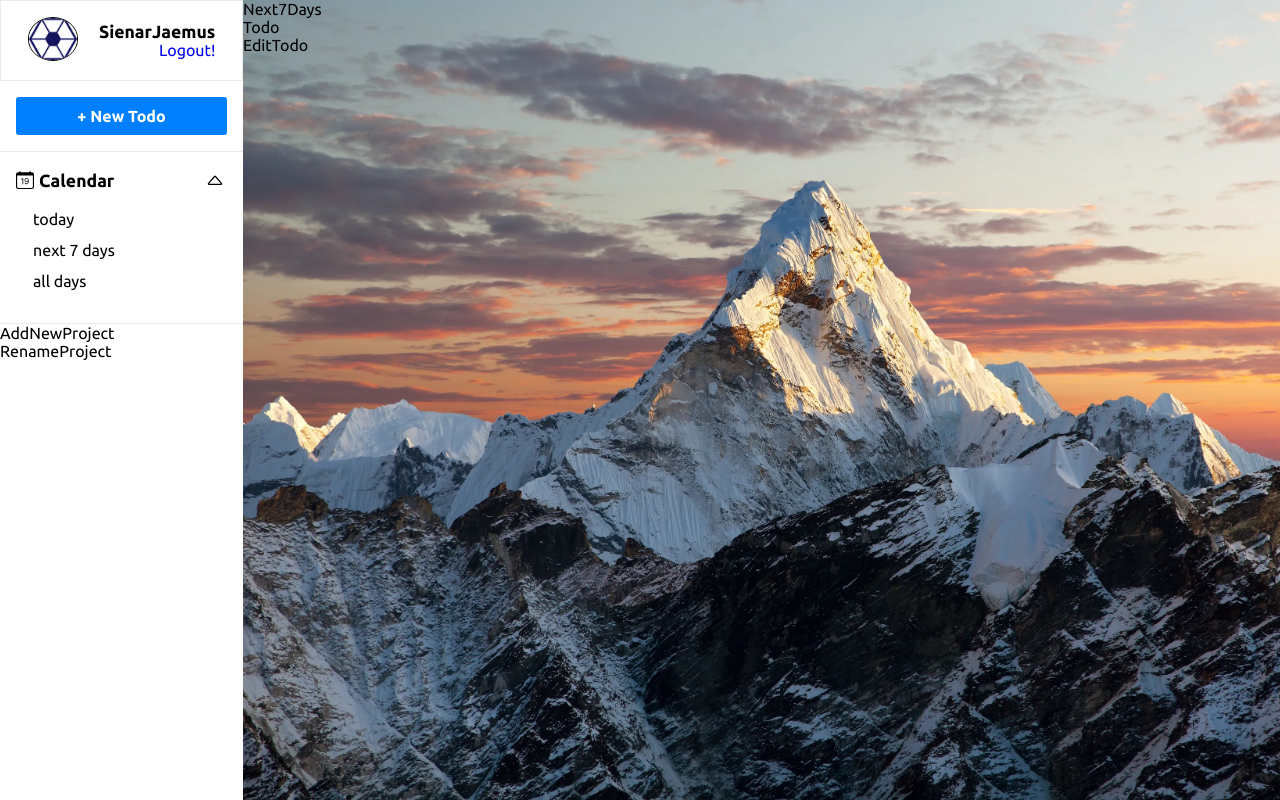
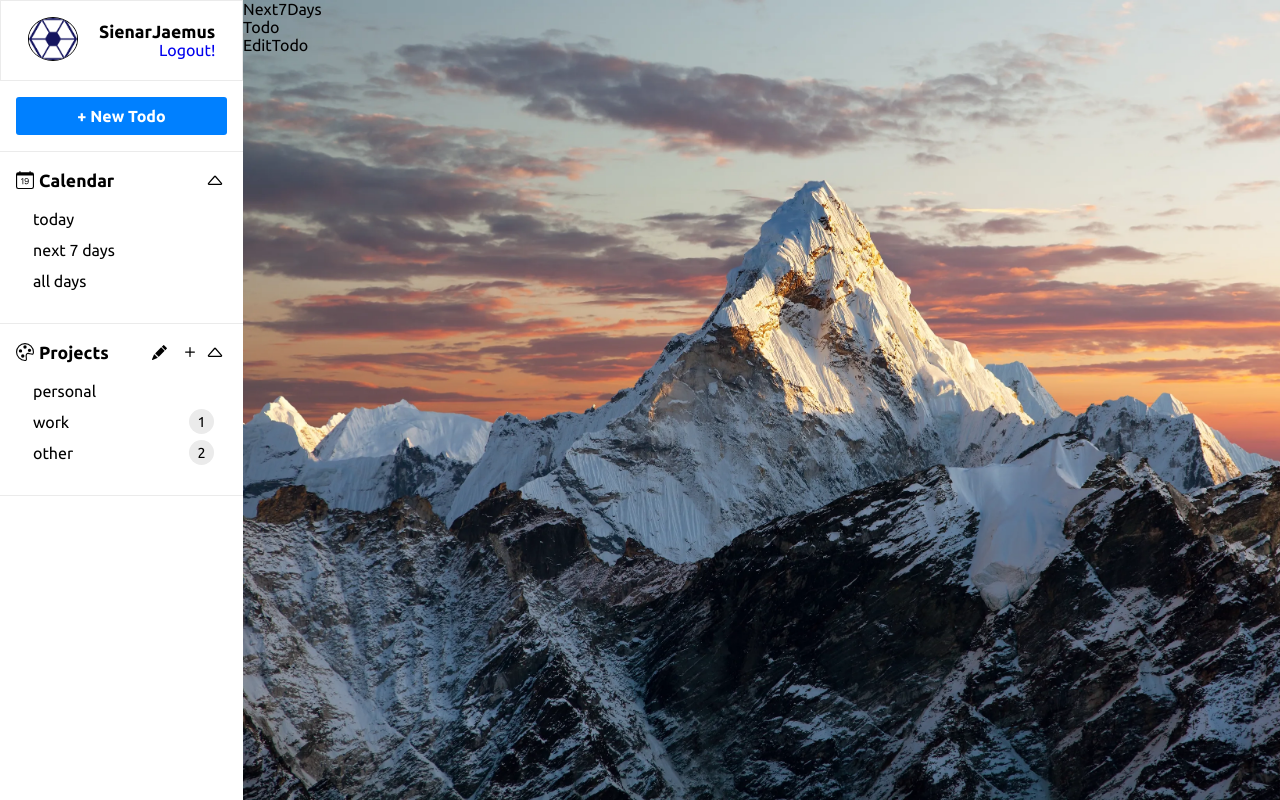
Before and after one commit to Ice-Citron/TDL-app-React-Firebase, a React (Create React App) app in the folder tdl-app/: page / in a window 1280 px wide. Built offline with nearby package versions, Linux system fonts and the light colour scheme.

Commit message:
still in progress of finishing part 8. learning quite a bit about HTML, such as semantic HTML, difference between non-semantic and semantic HTML etc, such as div and span

```diff
--- a/tdl-app/src/App.css
+++ b/tdl-app/src/App.css
@@ -241,3 +241,98 @@
     font-size: 1rem;
     cursor: pointer; /* Refer to notes for how cursor property works */ /* PAY ATTENTION to behaviour of cursor when near items */
 }
+
+
+/* Part 8 - Projects, Project, AddNewProject button */
+/* Projects */
+.Projects {
+    padding: 1rem;
+    border-bottom: 1px solid #ebebeb;
+}
+.Projects .header {
+    display: flex;
+    align-items: center;
+}
+.Projects .header .title {
+    display: flex;
+    align-items: center;
+    flex: 1;
+}
+.Projects .header .title p {
+    margin-left: 5px;
+    font-size: 1.1rem;
+    font-weight: bold;
+}
+.Projects .header .btns {
+    display: flex;
+    align-items: center;
+}
+.Projects .header .btns span.edit {
+    margin-right: 5px;
+}
+.Projects .header .btns span {
+    border-radius: 50%;
+    cursor: pointer;
+    width: 25px;
+    height: 25px;
+    display: flex;
+    align-items: center;
+    justify-content: center;
+}
+.Projects .header .btns span:hover {
+    background-color: #ebebeb;
+    transition: all 300ms ease-in-out;
+}
+.Projects .items {
+    padding: 0.5rem;
+}
+/* Project */
+.Project {
+    position: relative;
+    display: flex;
+    align-items: center;
+    padding: 0.25rem;
+    margin: 5px;
+    font-size: 1rem;
+}
+.Project .name {
+    cursor: pointer;
+    word-break: break-all;
+}
+.Project .btns {
+    display: flex;
+    align-items: center;
+}
+.Project .btns .total-todos {
+    position: absolute;
+    right: 0;
+    background: #ebebeb;
+    width: 25px;
+    height: 25px;
+    font-size: 0.9rem;
+    display: flex;
+    align-items: center;
+    justify-content: center;
+    border-radius: 50%;
+}
+.Project .btns .edit-delete {
+    position: absolute;
+    right: 0;
+    display: flex;
+}
+.Project .btns .edit-delete span {
+    border-radius: 50%;
+    cursor: pointer;
+    width: 25px;
+    height: 25px;
+    display: flex;
+    align-items: center;
+    justify-content: center;
+    transition: background 300ms ease-in-out;
+}
+.Project .btns .edit-delete span.edit:hover {
+    background: #acffac;
+}
+.Project .btns .edit-delete span.delete:hover {
+    background: #ffacac;
+}
--- a/tdl-app/src/components/AddNewProject.js
+++ b/tdl-app/src/components/AddNewProject.js
@@ -1,11 +1,16 @@
 import React from "react"
+import { Plus } from "react-bootstrap-icons"
 
 
-function AddNewProject({ children }) {
+function AddNewProject() {
 
     return (
         <div className="AddNewProject">
-            AddNewProject
+            <div className="add-button">
+                <span>
+                    <Plus size="20" />
+                </span>
+            </div>
         </div>
     )
 }
--- a/tdl-app/src/components/Project.js
+++ b/tdl-app/src/components/Project.js
@@ -1,13 +1,37 @@
 import React from "react"
+import { Pencil, XCircle } from 'react-bootstrap-icons'
 
 import RenameProject from "./RenameProject"
 
 
-function Project({ children }) {
+function Project({ project, edit }) {
 
     return (
-        <div className="Project">
-            <RenameProject />
+        <div className='Project'>
+            <div className="name">
+                {project.name}
+            </div>
+            <div className="btns">
+                {
+                    edit ?          // conditional operator, akin to C/C++ ! :)
+                        // <span>s here are
+                        <div className="edit-delete">
+                            <span className="edit">
+                                <Pencil size="13" />
+                            </span>
+                            <span className="delete">
+                                <XCircle size="13" />
+                            </span>
+                        </div>
+                    :
+                        project.numOfTodos === 0 ?
+                            ""
+                        :
+                            <div className="total-todos">
+                                {project.numOfTodos}
+                            </div>
+                }
+            </div>
         </div>
     )
 }
--- a/tdl-app/src/components/Projects.js
+++ b/tdl-app/src/components/Projects.js
@@ -1,15 +1,56 @@
-import React from "react"
+import React, {useState} from "react"
+import { CaretUp, Palette, PencilFill } from 'react-bootstrap-icons'
 
 import AddNewProject from "./AddNewProject"
 import Project from "./Project"
 
 
-function Projects({ children }) {
+function Projects({}) {
+    const [showMenu, setShowMenu] = useState(true);
+    const [edit, setEdit] = useState(false)                     // set true when pencil button is clicked
+    const pencilColor = edit ? "#1EC94C" : "#000000"            // colour of pencil button changes from green to black if button is clicked
+
+    const projects = [
+        { id : 1, name : "personal", numOfTodos : 0 },  // pre-defined array of task, their IDs, names and number of ToDos
+        { id : 2, name : "work", numOfTodos : 1 },
+        { id : 3, name : "other", numOfTodos : 2 }
+    ]
 
     return (
-        <div className="Projects">
-            <AddNewProject />
-            <Project />
+        <div className='Projects'>
+            <div className="header">
+                <div className="title">
+                    <Palette size="18" />
+                    <p>Projects</p>
+                </div>
+                <div className="btns">
+                    {
+                        showMenu && projects.length > 0 &&
+                        <span className='edit' onClick={ () => setEdit(edit => !edit)}>
+                            <PencilFill size="15" color={pencilColor}/>
+                        </span>
+                    }
+                    <AddNewProject />
+                    <span className='arrow'>
+                        <CaretUp size="20" />
+                    </span>
+                </div>
+            </div>
+            <div className="items">
+                {
+                    projects.map( project =>  // array.map() in action. Key is used to uniquely identify each element in the array, like previously, needed so that React can keep track of each element in the array
+                                              // so there's no risk of re-rendering the same element twice
+                        <Project
+                            project={project}
+                            key={project.id}
+                            edit={edit}
+                        />
+                        // all of these inputs are all known as "props" (short for properties) in React. They are inputs to a React component.
+                            // "key" is a special prop that's reserved by React (it's not passed to the component) <-- this is a unique identifier, which React uses to keep track of each element in the array, to prevent
+                            // re-rendering the same element twice
+                    )
+                }
+            </div>
         </div>
     )
 }
--- a/tdl-app/src/components/RenameProject.js
+++ b/tdl-app/src/components/RenameProject.js
@@ -1,7 +1,7 @@
 import React from "react"
 
 
-function RenameProject({ children }) {
+function RenameProject() {
 
     return (
         <div className="RenameProject">
```
Also changed, not shown: 2 other files (tests, documents, lock files or other folders).
